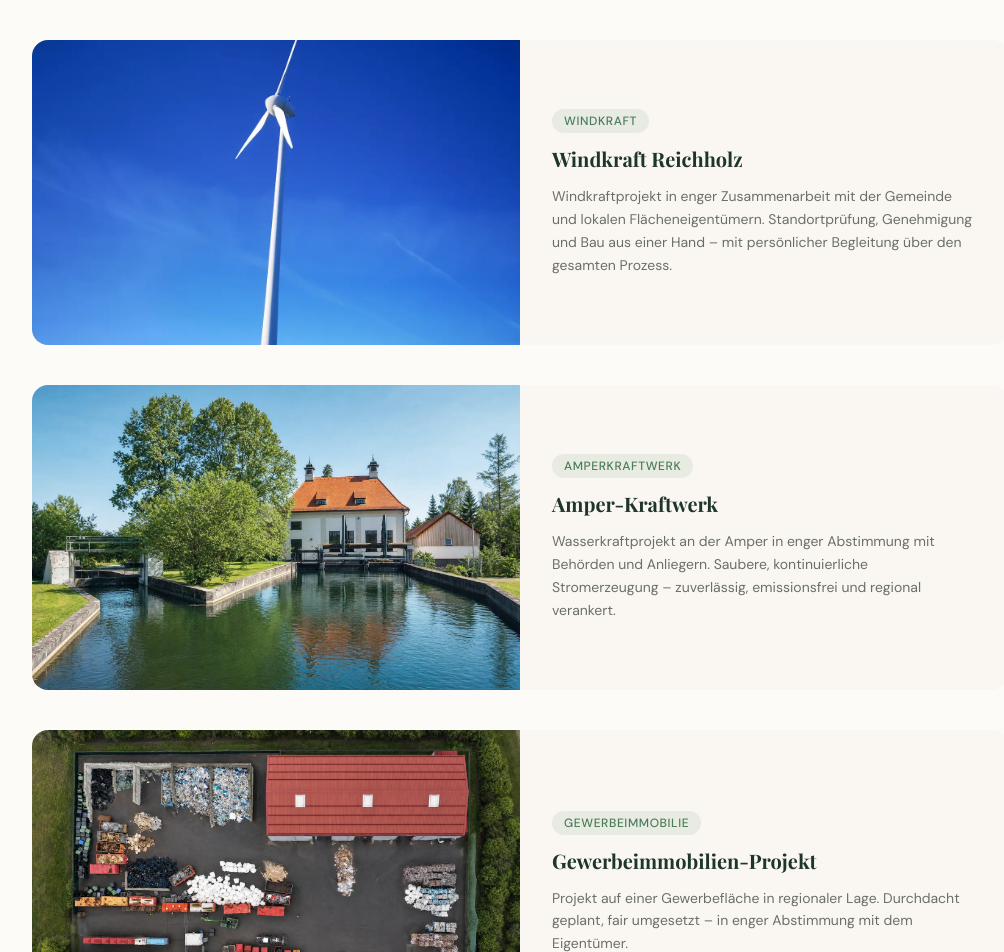
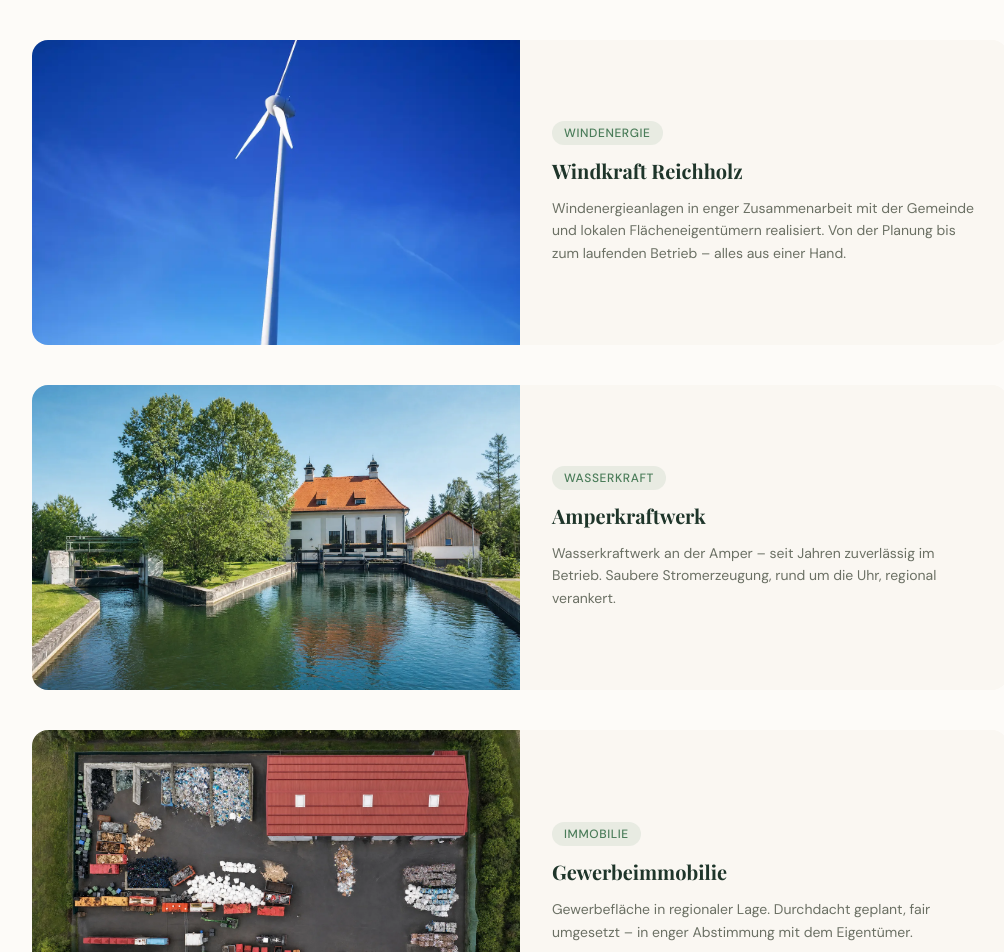
Before and after one commit to cedvaz/LEOGA2, a Next.js app: page /ueber-uns in a window 1280 px wide. Shown: the part 2420-3372 px from the top of the page, without its empty margins (120-1124 px from the left). Built offline with nearby package versions, Linux system fonts and the light colour scheme; a web font is replaced by a local one.

Commit message:
fix: Referenzen text – bestehende Anlagen statt Projekte, Wasserkraft CTA allgemeiner

```diff
--- a/app/ueber-uns/page.tsx
+++ b/app/ueber-uns/page.tsx
@@ -17,25 +17,25 @@ const values = [
 const referenzen = [
     {
         title: "Windkraft Reichholz",
-        type: "Windkraft",
-        description: "Windkraftprojekt in enger Zusammenarbeit mit der Gemeinde und lokalen Flächeneigentümern. Standortprüfung, Genehmigung und Bau aus einer Hand – mit persönlicher Begleitung über den gesamten Prozess.",
+        type: "Windenergie",
+        description: "Windenergieanlagen in enger Zusammenarbeit mit der Gemeinde und lokalen Flächeneigentümern realisiert. Von der Planung bis zum laufenden Betrieb – alles aus einer Hand.",
         image: "/pictures/Windkraft_Rechholz_Single.webp",
-        alt: "Drohnenbild Windpark Wildpoldsried",
+        alt: "Windenergieanlage Reichholz",
         objectPosition: "center top",
     },
     {
-        title: "Amper-Kraftwerk",
-        type: "Amperkraftwerk",
-        description: "Wasserkraftprojekt an der Amper in enger Abstimmung mit Behörden und Anliegern. Saubere, kontinuierliche Stromerzeugung – zuverlässig, emissionsfrei und regional verankert.",
+        title: "Amperkraftwerk",
+        type: "Wasserkraft",
+        description: "Wasserkraftwerk an der Amper – seit Jahren zuverlässig im Betrieb. Saubere Stromerzeugung, rund um die Uhr, regional verankert.",
         image: "/pictures/Alex_Referenzen_Amper.webp",
-        alt: "Amper-Kraftwerk",
+        alt: "Amperkraftwerk",
     },
     {
-        title: "Gewerbeimmobilien-Projekt",
-        type: "Gewerbeimmobilie",
-        description: "Projekt auf einer Gewerbefläche in regionaler Lage. Durchdacht geplant, fair umgesetzt – in enger Abstimmung mit dem Eigentümer.",
+        title: "Gewerbeimmobilie",
+        type: "Immobilie",
+        description: "Gewerbefläche in regionaler Lage. Durchdacht geplant, fair umgesetzt – in enger Abstimmung mit dem Eigentümer.",
         image: "/pictures/Alex_Referenz_Gewerbe.webp",
-        alt: "Gewerbeimmobilien-Projekt",
+        alt: "Gewerbeimmobilie",
     },
 ];
 
--- a/app/wasserkraft/page.tsx
+++ b/app/wasserkraft/page.tsx
@@ -76,9 +76,9 @@ export default function WasserkraftPage() {
             {/* CTA */}
             <section className="py-16 md:py-24 bg-primary">
                 <div className="container mx-auto px-4 md:px-6 text-center max-w-2xl">
-                    <h2 className="text-3xl font-serif font-bold text-white mb-6">Haben Sie ein Gewässer auf Ihrer Fläche?</h2>
+                    <h2 className="text-3xl font-serif font-bold text-white mb-6">Interesse an Wasserkraft?</h2>
                     <p className="text-white/80 mb-8 text-lg">
-                        Wir prüfen die Möglichkeiten kostenfrei und unverbindlich.
+                        Sprechen Sie mit uns – wir freuen uns auf den Austausch.
                     </p>
                     <Link
                         href="/kontakt"
```
